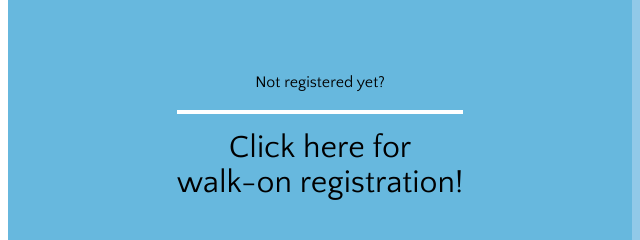
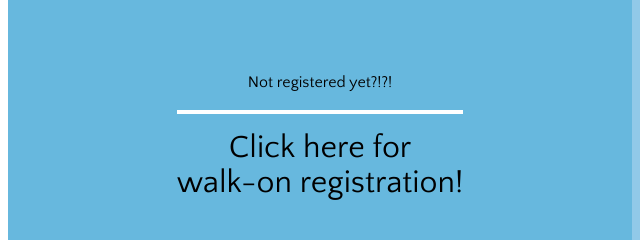
Before and after one commit to ADuckPond/checkInApp, a plain HTML site: page index.html in a window 1280 px wide. Shown: the part 277-517 px from the top of the page, 8-648 px from the left. Drawn offline with nearby package versions, Linux system fonts and the light colour scheme; no server answers.

Commit message:
Update index.html

```diff
--- a/index.html
+++ b/index.html
@@ -48,7 +48,7 @@
 			<a href="registration.html">
 				<div id="register" class="indexButtons">
 					<div id="textWrapper">
-						<p>Not registered yet?</p>
+						<p>Not registered yet?!?!</p>
 						<hr>
 						<h1>Click here for</h1>
 						<h1>walk-on registration!</h1>
```
